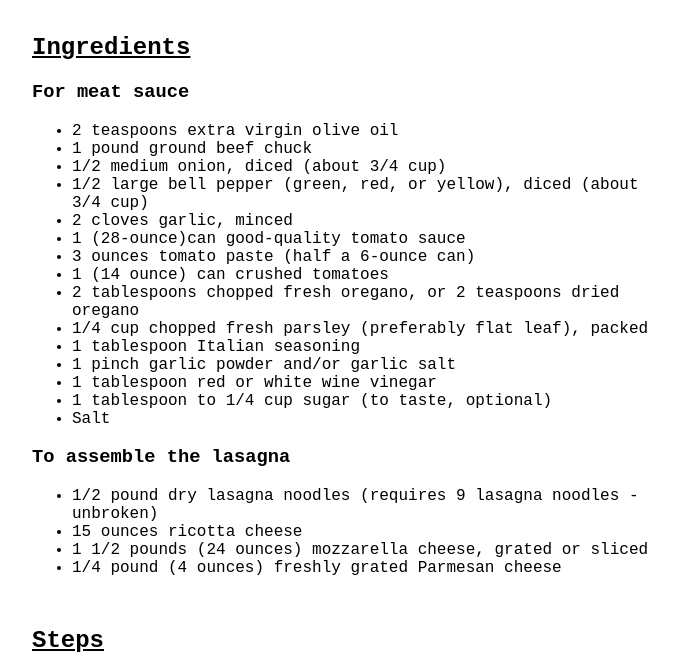
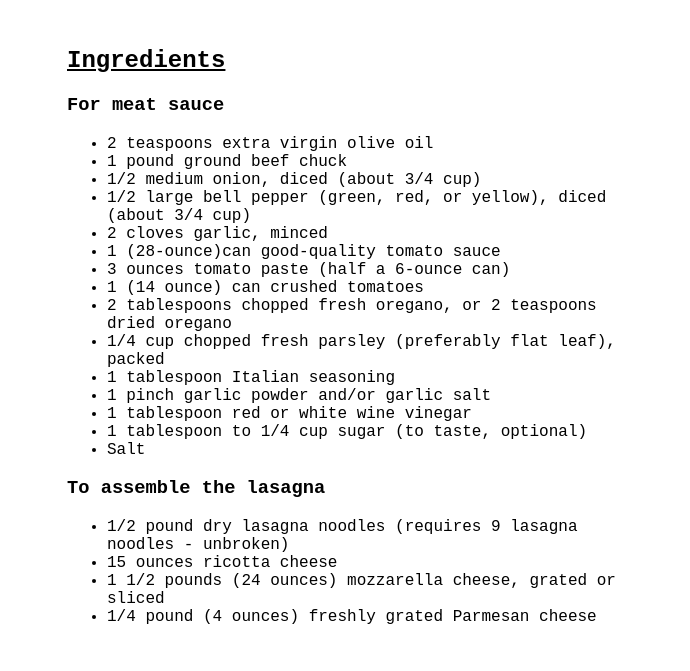
Before and after one commit to ilyemm/odin-recipes, a plain HTML site: page recipes/lasagna.html in a window 1280 px wide. Shown: the part 277-948 px from the top of the page, without its empty margins (288-978 px from the left). Drawn offline with Linux system fonts and the light colour scheme.

Commit message:
fix: adjust box-sizing using border-box

```diff
--- a/css/recipes.css
+++ b/css/recipes.css
@@ -8,10 +8,11 @@
 }
 
 .recipe-content {
+    box-sizing: border-box;
     width: 50vw;
     min-width: 375px;
-    max-width: 800px;
-    padding: 25px 40px;
+    max-width: 600px;
+    padding: 20px 15px;
     margin-bottom: 10px;
 }
 
```
